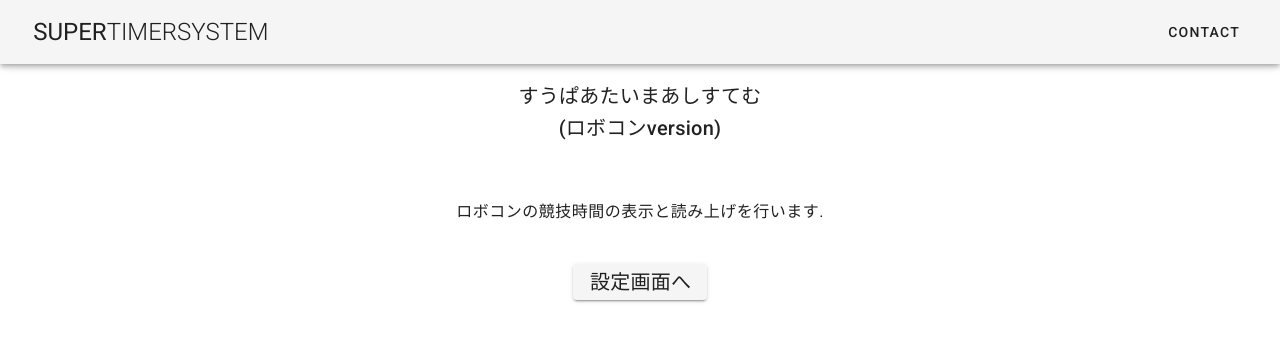
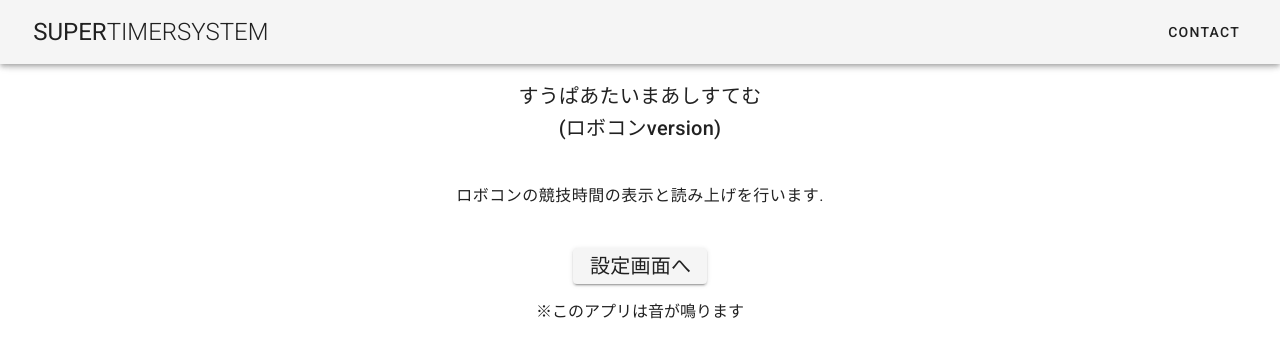
Before and after one commit to 2ndPINEW/ROBOCON_SuperTimerSystem, a Vue app: page / in a window 1280 px wide. Shown: the top 358 px of the page. Built offline with nearby package versions, Linux system fonts and the light colour scheme.

Commit message:
注意書きの追加

```diff
--- a/src/views/Home.vue
+++ b/src/views/Home.vue
@@ -8,13 +8,14 @@
           すうぱあたいまあしすてむ
         </div>
         <p class="title">(ロボコンversion)</p><br>
-        <p class="body-1 ma-4">ロボコンの競技時間の表示と読み上げを行います.</p>
-        <p class="body-1 red ma-4">{{error_message}}</p>
+        <p class="body-1 mx-4">ロボコンの競技時間の表示と読み上げを行います.</p>
+        <p class="body-1 red mx-4">{{error_message}}</p>
         <br><v-btn
           href="./#/setting"
           >
             <span class="title">設定画面へ</span>
         </v-btn>
+        <p class="ma-4">※このアプリは音が鳴ります</p>
       </v-flex>
   </v-layout>
 </template>
```
